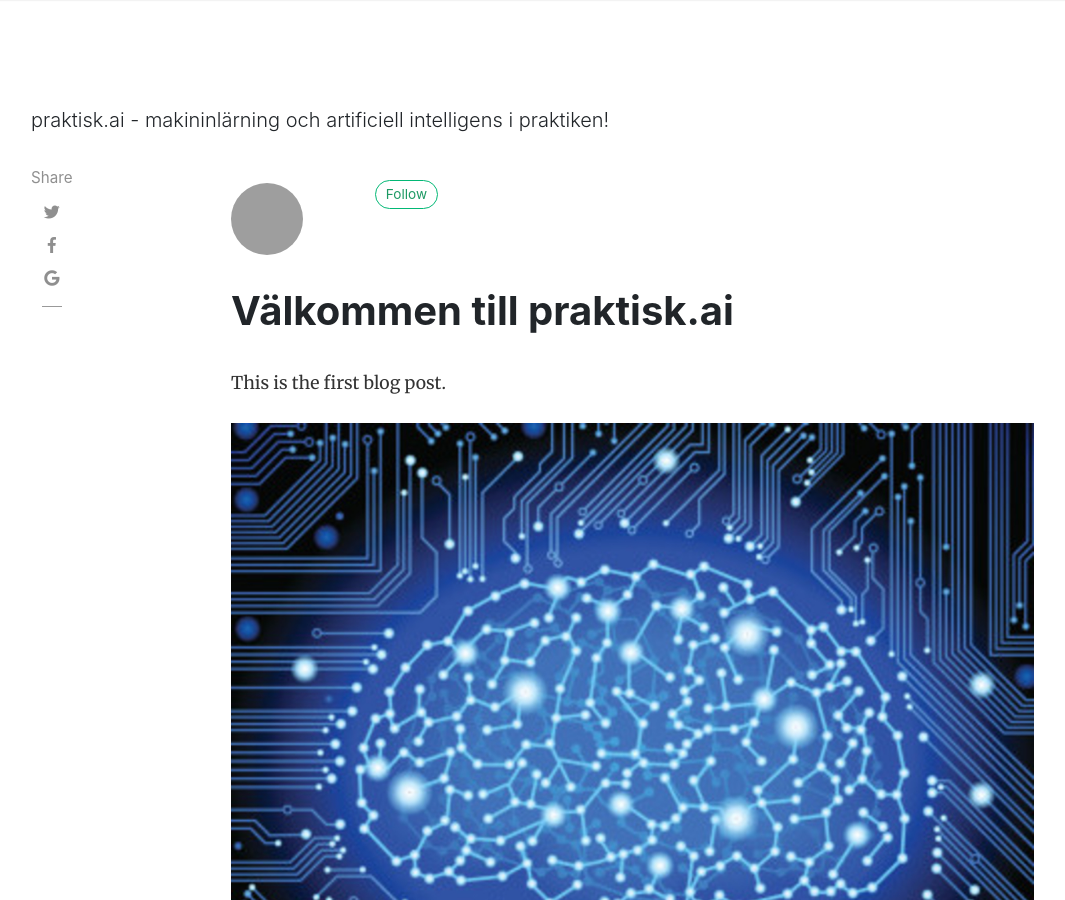
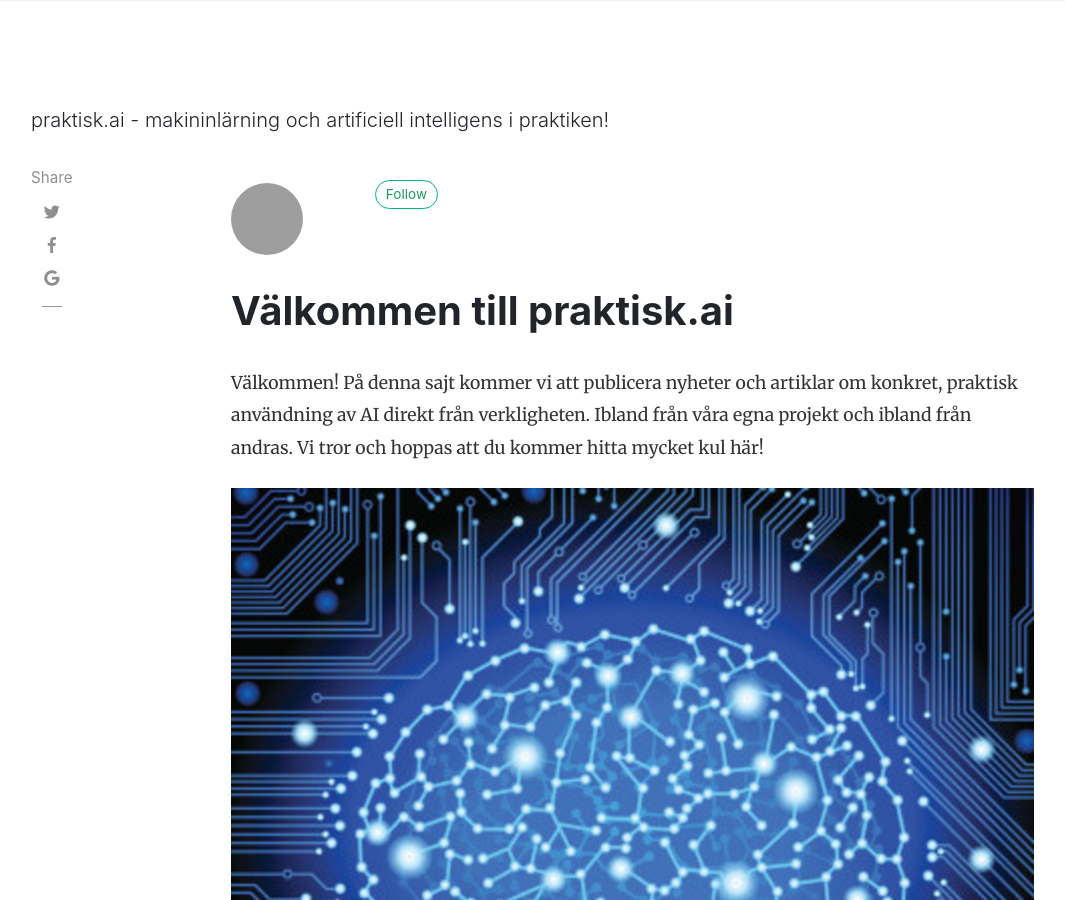
Before and after one commit to praktisk-ai/siteleaf-web, a Jekyll site: the page built from _posts/2018-11-07-valkommen-till-praktisk-dot-ai.markdown, in a window 1280 px wide and 900 px high. Shown: the whole window, without its empty margins (54-1119 px from the left). Built offline with Jekyll 4.4.1, drawn with Linux system fonts in a browser that asks for light colours; nearby versions of some CDN libraries; comment, search, counter and statistics services are not loaded; grey boxes are pictures that could not be loaded.

Commit message:
Updated Valkommen Till Praktisk Dot Ai

```diff
--- a/_posts/2018-11-07-valkommen-till-praktisk-dot-ai.markdown
+++ b/_posts/2018-11-07-valkommen-till-praktisk-dot-ai.markdown
@@ -5,6 +5,6 @@ author: Andreas
 featured: true
 ---
 
-This is the first blog post.
+Välkommen! På denna sajt kommer vi att publicera nyheter och artiklar om konkret, praktisk användning av AI direkt från verkligheten. Ibland från våra egna projekt och ibland från andras. Vi tror och hoppas att du kommer hitta mycket kul här!
 
 ![Artificial-intelligence-elon-musk-hawking.jpg](/uploads/Artificial-intelligence-elon-musk-hawking.jpg)
```
